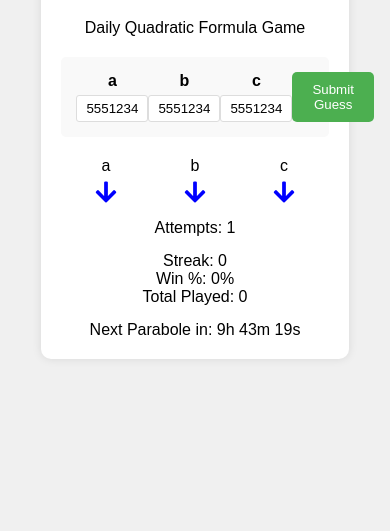
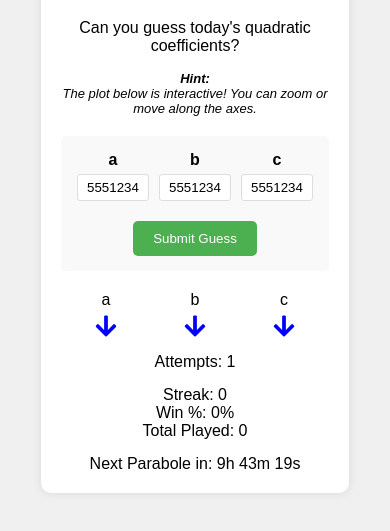
Before and after one commit to assafavital/parabole, a website with bundled scripts: page build/index.html in a window 390 px wide. Both pictures are taken after typing "5551234", "5551234", "5551234" into the empty fields and a click on the button "Submit Guess". Shown: the part 109-640 px from the top of the page. Built offline with nearby package versions, Linux system fonts and the light colour scheme; what function-plot would draw is missing.

Commit message:
UX improvements (#11)
* validate guesses + visualize bad input

* plot UX improvements

* add responsive plot width

* hint container

* responsive width take 2

```diff
--- a/build/index.html
+++ b/build/index.html
@@ -5,7 +5,11 @@
     <script async src="https://www.googletagmanager.com/gtag/js?id=G-KCSQ5SJF58"></script>
     <script>
         window.dataLayer = window.dataLayer || [];
-        function gtag(){dataLayer.push(arguments);}
+
+        function gtag() {
+            dataLayer.push(arguments);
+        }
+
         gtag('js', new Date());
 
         gtag('config', 'G-KCSQ5SJF58');
@@ -15,7 +19,9 @@
     <meta http-equiv="X-UA-Compatible" content="IE=edge">
     <title>Parabole - Daily Quadratic Game</title>
     <script src="https://cdnjs.cloudflare.com/ajax/libs/seedrandom/3.0.5/seedrandom.min.js"></script>
-    <script src="https://cdnjs.cloudflare.com/ajax/libs/function-plot/1.25.0/function-plot.js" integrity="sha512-7MI0msHrbnIetu1m53ACfA0Hu0t12NG8yyrVzjSqABYJglzbwYa97UoFzd74rB1bwY7Na850s+cg+5YuWE+TDA==" crossorigin="anonymous" referrerpolicy="no-referrer"></script>
+    <script src="https://cdnjs.cloudflare.com/ajax/libs/function-plot/1.25.0/function-plot.js"
+            integrity="sha512-7MI0msHrbnIetu1m53ACfA0Hu0t12NG8yyrVzjSqABYJglzbwYa97UoFzd74rB1bwY7Na850s+cg+5YuWE+TDA=="
+            crossorigin="anonymous" referrerpolicy="no-referrer"></script>
     <link href="https://cdnjs.cloudflare.com/ajax/libs/font-awesome/5.15.3/css/all.min.css" rel="stylesheet">
     <link rel="stylesheet" type="text/css" href="styles.css"/>
     <link rel="shortcut icon" type="image/x-icon" href="favicon.ico">
@@ -28,9 +34,11 @@
 
 <div id="gameContainer">
     <h1>Parabole</h1>
-    <p style="text-align: center;">Daily Quadratic Formula Game</p>
+    <p style="text-align: center;">Can you guess today's quadratic coefficients?</p>
+    <span id="subtitleHint"><b>Hint: </b>The plot below is interactive! You can zoom or move along the axes.</span>
     <div id="quadraticChart"></div>
     <div id="guessContainer">
+        <div id="inputs">
             <div class="coefficient-input">
                 <label for="guessA">a</label>
                 <input type="tel" id="guessA" placeholder="a">
@@ -42,6 +50,7 @@
             <div class="coefficient-input">
                 <label for="guessC">c</label>
                 <input type="tel" id="guessC" placeholder="c">
+            </div>
         </div>
         <button id="guess">Submit Guess</button>
     </div>
--- /dev/null
+++ b/build/inputValidation.js
@@ -0,0 +1,31 @@
+let guessElementIDs = ['guessA', 'guessB', 'guessC'];
+let guessesValid = true;
+
+function parseGuess(elementID) {
+    let element = document.getElementById(elementID);
+    const guess = parseInt(element.value);
+
+    if (isNaN(guess)) {
+        guessesValid = false;
+        element.style.border = '2px solid red';
+        return null
+    }
+
+    element.style.border = '1px solid #ddd';
+    return guess;
+}
+
+export function readGuessesSafely() {
+    guessesValid = true;
+    let guesses = [];
+    guessElementIDs.forEach(id => {
+        guesses.push(parseGuess(id));
+    });
+
+    if (!guessesValid) {
+        toastr.error('Guesses must be valid integers.')
+        return null
+    }
+
+    return guesses;
+}
--- /dev/null
+++ b/build/plot.js
@@ -0,0 +1,25 @@
+import functionPlot from "function-plot";
+
+const plotTarget = "quadraticChart";
+const yDomainMargin = 5;
+
+export function plotQuadratic(a, b, c) {
+    functionPlot({
+        target: `#${plotTarget}`,
+        width: document.getElementById("quadraticChart").offsetWidth,
+        xAxis: {
+            label: 'x',
+            domain: [-10, 10]
+        },
+        yAxis: {
+            label: 'y',
+            domain: [-(c + yDomainMargin), c + yDomainMargin]
+        },
+        grid: true,
+        data: [
+            {
+                fn: `${a} * x^2 + ${b} * x + ${c}`
+            }
+        ]
+    })
+}
--- a/build/script.js
+++ b/build/script.js
@@ -1,6 +1,7 @@
 import {loadState, saveState, todaySolved} from "./state.js";
-import functionPlot from "function-plot";
 import 'toastr';
+import {readGuessesSafely} from "./inputValidation";
+import {plotQuadratic} from "./plot";
 
 let a, b, c;
 let attempts = 0;
@@ -19,33 +20,13 @@ function generateCoefficients() {
     if (a === 0) a = 1;
 }
 
-function plotQuadratic() {
-    functionPlot({
-        target: "#quadraticChart",
-        xAxis: {
-            domain: [-10, 10]
-        },
-        yAxis: {
-            domain: [-c, c]
-        },
-        grid: true,
-        data: [
-            {
-                fn: `${a} * x^2 + ${b} * x + ${c}`
-            }
-        ]
-    })
-}
-
 function checkGuess() {
-    const guessA = parseInt(document.getElementById('guessA').value);
-    const guessB = parseInt(document.getElementById('guessB').value);
-    const guessC = parseInt(document.getElementById('guessC').value);
-    if (isNaN(guessA) || isNaN(guessB) || isNaN(guessC)) {
-        toastr.error('Guesses must be valid integers.')
+    let guesses = readGuessesSafely();
+    if (guesses === null) {
         return
     }
 
+    let [guessA, guessB, guessC] = guesses;
     attempts++;
 
     let hints = '';
@@ -109,10 +90,13 @@ function updateCountdown() {
 
 function initializeGame() {
     generateCoefficients();
-    plotQuadratic();
+    plotQuadratic(a, b, c);
     updateStats();
     updateCountdown();
     setInterval(updateCountdown, 1000);
+    window.onresize = () => {
+        plotQuadratic(a, b, c);
+    };
 }
 
 window.onload = function () {
--- a/build/styles.css
+++ b/build/styles.css
@@ -23,12 +23,20 @@ h1 {
 
 #guessContainer {
     display: flex;
+    flex-direction: column;
+    gap: 10px;
     justify-content: space-between;
     align-items: center;
     margin-top: 20px;
     background-color: #f9f9f9;
     padding: 15px;
     border-radius: 5px;
+}
+
+#inputs {
+    display: flex;
+    justify-content: space-between;
+    gap: 10px;
 }
 
 #alreadySolved {
@@ -46,6 +54,7 @@ h1 {
 .coefficient-input {
     display: flex;
     flex-direction: column;
+    flex: 1;
     align-items: center;
 }
 
@@ -55,6 +64,7 @@ h1 {
 }
 
 input {
+    flex: 1;
     width: 60px;
     padding: 5px;
     text-align: center;
@@ -70,6 +80,8 @@ button {
     border-radius: 5px;
     cursor: pointer;
     transition: background-color 0.3s;
+    flex-basis: 100%;
+    margin-top: 10px;
 }
 
 button:hover {
@@ -97,3 +109,18 @@ button:hover {
     margin-top: 15px;
     text-align: center;
 }
+
+#quadraticChart {
+    display: flex;
+    flex-direction: column;
+    overflow-wrap: break-word;
+}
+
+#subtitleHint {
+    display: flex;
+    flex-direction: column;
+    align-items: center;
+    text-align: center;
+    font-size: small;
+    font-style: italic;
+}
```
Lines whose indentation alone changed are shown as unchanged.
